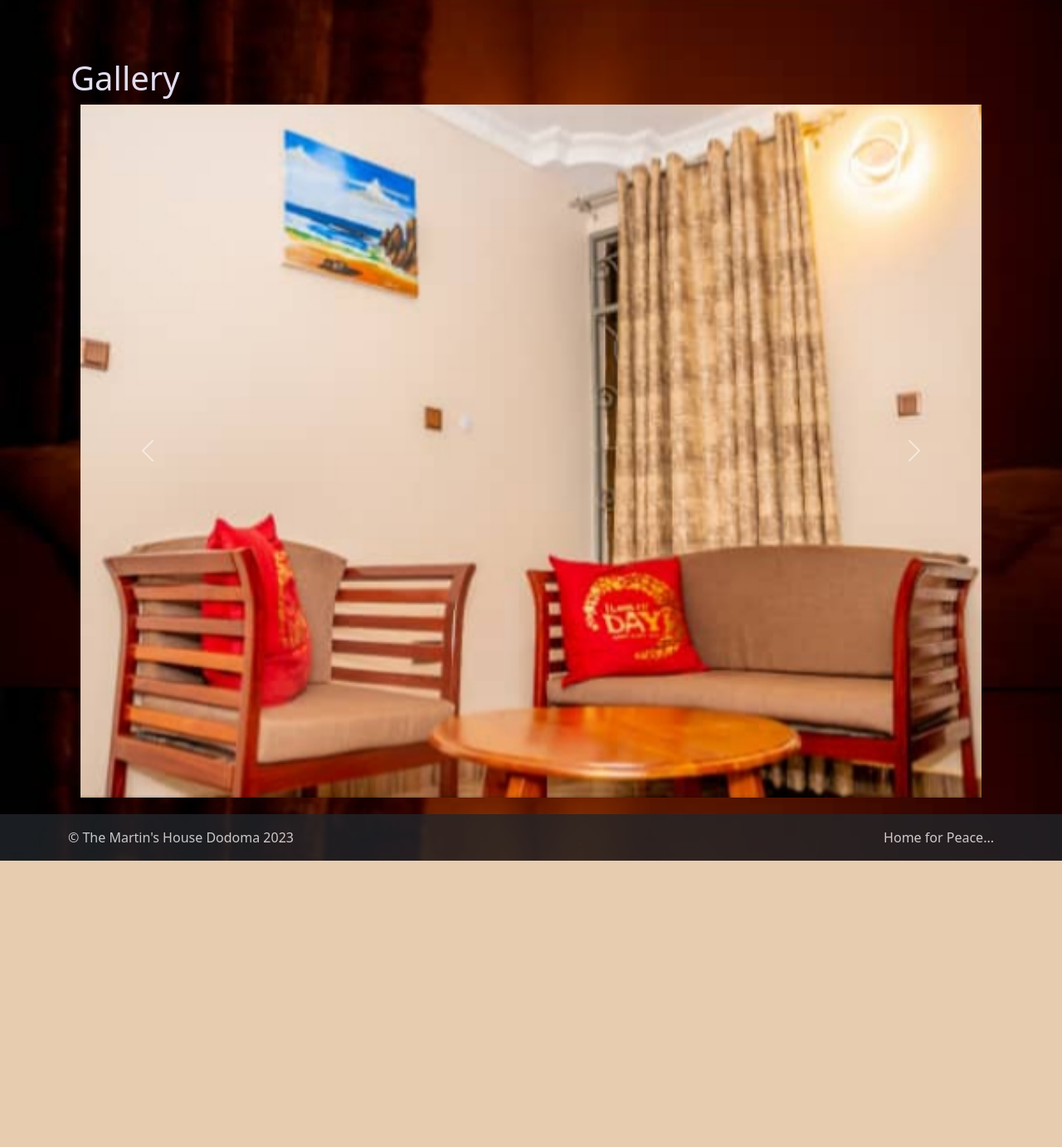
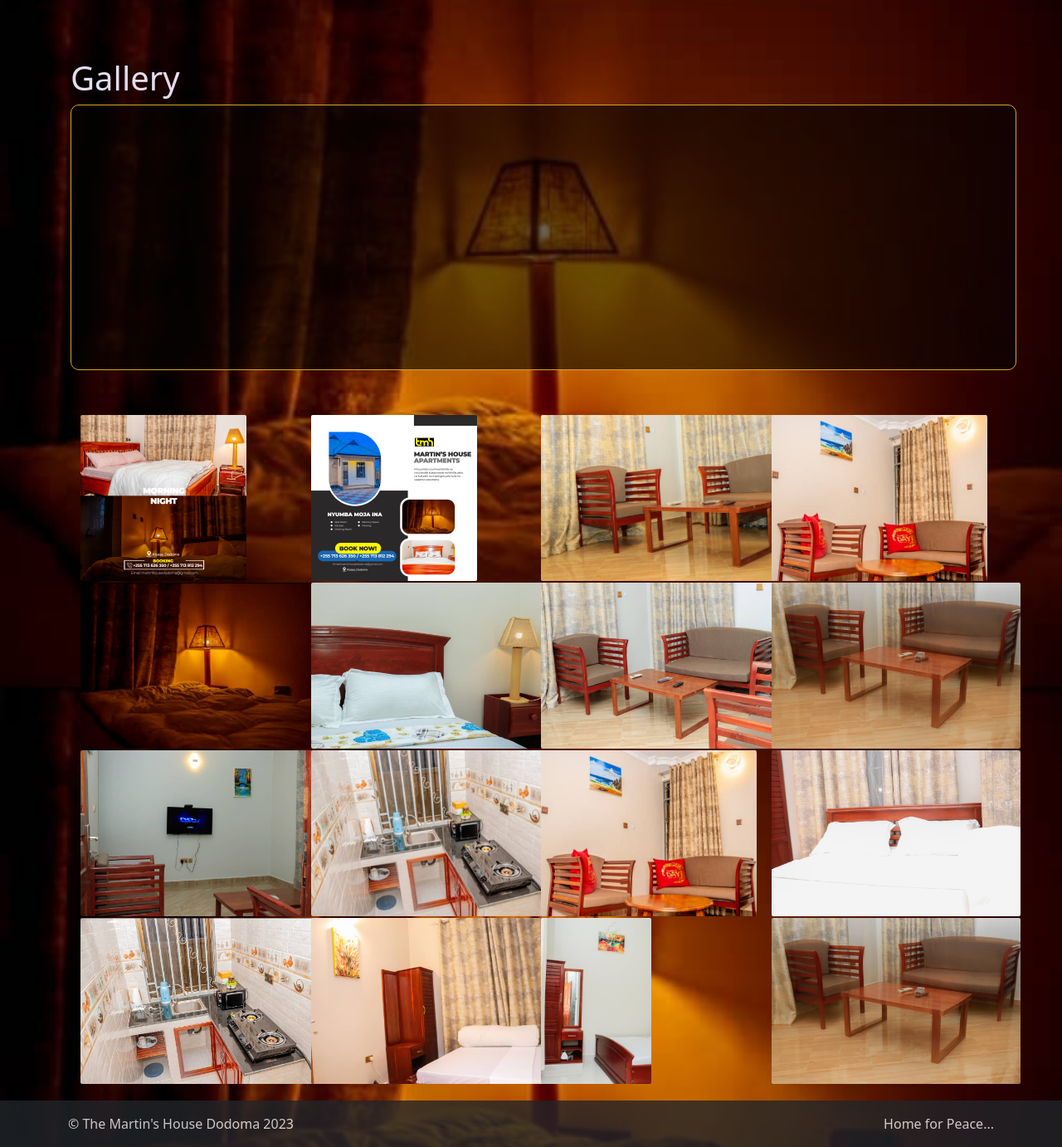
Before and after one commit to Normankita/TMH, a Yii app: template views/site/gallery.php in a window 1280 px wide. Shown: the whole page at 83% size. Before the commit the page ends 1037 px from the top, so only its background shows below. Run offline with PHP 8.4 and a stand-in for Yii, Linux system fonts and the light colour scheme; the template is opened without the code that fills it, so the values that code supplies are empty; some libraries are stand-ins or nearby versions.

Commit message:
almost done with gallery

```diff
--- a/composer.json
+++ b/composer.json
@@ -20,7 +20,8 @@
         "yiisoft/yii2-symfonymailer": "~2.0.3",
         "bower-asset/jquery": "^3.7",
         "yiisoft/jquery": "^2.1",
-        "bower-asset/font-awesome": "*"
+        "bower-asset/font-awesome": "*",
+        "coderius/yii2-swiper-slider": "^1.0"
     },
     "require-dev": {
         "yiisoft/yii2-debug": "~2.1.0",
--- a/views/site/gallery.php
+++ b/views/site/gallery.php
@@ -3,6 +3,7 @@
 /** @var yii\web\View $this */
 
 use yii\helpers\Html;
+use coderius\swiperslider\SwiperSlider;
 
 $this->title = 'Gallery';
 $this->params['breadcrumbs'][] = $this->title;
@@ -13,39 +14,112 @@
 
      <!--carousel starts here-->
 
- <div class="container flex-column ">
- <div class="carousel slide h-10" data-bs-ride="carousel">
-  <div class="carousel-inner">
-    <div class="carousel-item active">
-      <img src="../../web/images/chair_table.jpg" class="d-block w-100" alt="...">
+ <div class="container flex-column " id="slider">
+ <?= SwiperSlider::widget([
+    // 'on ' . \coderius\swiperslider\SwiperSlider::EVENT_AFTER_REGISTER_DEFAULT_ASSET => function(){
+    //     CustomAsset::register($view);
+    // },
+    'showScrollbar' => true,
+    'slides' => [
+        [
+            'value' => 'The Martin Houses Dodoma',
+            'options' => [
+                'style' => ["background-image" => "url(/images/front.jpg)", "color"=>"blue"]
+            ]
+        ],
+        '<img src="/images/bed.jpg">',
+        '<img src="/images/chair_table.jpg">',
+        '<img src="/images/bed.jpg">',
+        '<img src="/images/kitchen_dim.jpg">',
+        '<img src="/images/pillow.jpg">',
+        '<img src="/images/remote.jpg">',
+    ],
+    // 'assetFromCdn' => true,
+    'clientOptions' => [
+        'slidesPerView' => 2,
+        'spaceBetween'=> 10,
+        'centeredSlides'=> true,
+        'pagination' => [
+            'clickable' => true,
+            'renderBullet' => new \yii\web\JsExpression("function (index, className) {
+                    return '<span class=\"' + className + '\" ><br><b>' + (index + 1) + '</b></span>';
+                },
+            "),
+            ],
+            "scrollbar" => [
+                "el" => SwiperSlider::getItemCssClass(SwiperSlider::SCROLLBAR),
+                "hide" => true,
+            ],
+    ],
+
+    //Global styles to elements. If create styles for all slides
+    'options' => [
+        'styles' => [
+            SwiperSlider::CONTAINER => ["height" => "300px", "margin-top"=>"0px"],
+            SwiperSlider::SLIDE => ["text-align" => "center"],
+        ],
+    ],
+
+]);
+ ?>
+ </div>
+</div>
+
+<div class="container-fluid flex box " id="imsect">
+<div class="row row-cols-lg-auto">
+    <div class="col col-lg-3">
+    <img src="/images/split.jpg" alt="the night view" >
     </div>
-    <div class="carousel-item">
-      <img src="../../web/images/bed_pillow.jpg" class="d-block w-100" alt="...">
+    <div class="col col-lg-3">
+        <img src="/images/tag.jpg" alt="" >
     </div>
-    <div class="carousel-item">
-      <img src="../../web/images/bed.jpg" class="d-block w-100" alt="...">
+    <div class="col col-lg-3">
+        <img src="/images/blurry.jpg" alt="">
     </div>
-    <div class="carousel-item">
-      <img src="../../web/images/dressing_table.jpg" class="d-block w-100" alt="...">
+    <div class="col col-lg-3">
+    <img src="/images/chair_table.jpg" alt="">
     </div>
-    <div class="carousel-item">
-      <img src="../../web/images/night.jpg" class="d-block w-100" alt="...">
+</div>
+<div class="row row-cols-lg-auto">
+    <div class="col col-lg-3">
+    <img src="/images/night.jpg" alt="the night view" >
     </div>
-    <div class="carousel-item">
-      <img src="../../web/images/kitchen_dim.jpg" class="d-block w-100" alt="...">
+    <div class="col col-lg-3">
+        <img src="/images/pillow.jpg" alt="" >
     </div>
-  </div>
-  <button class="carousel-control-prev" type="button" data-bs-target="#carouselExampleControls" data-bs-slide="prev">
-    <span class="carousel-control-prev-icon" aria-hidden="true"></span>
-    <span class="visually-hidden">Previous</span>
-  </button>
-  <button class="carousel-control-next" type="button" data-bs-target="#carouselExampleControls" data-bs-slide="next">
-    <span class="carousel-control-next-icon" aria-hidden="true"></span>
-    <span class="visually-hidden">Next</span>
-  </button>
+    <div class="col col-lg-3">
+        <img src="/images/remote.jpg" alt="">
+    </div>
+    <div class="col col-lg-3">
+    <img src="/images/table.jpg" alt="">
+    </div>
+</div>
+<div class="row row-cols-lg-auto">
+    <div class="col col-lg-3">
+    <img src="/images/tv.jpg" alt="the night view" >
+    </div>
+    <div class="col col-lg-3">
+        <img src="/images/kitchen.jpg" alt="" >
+    </div>
+    <div class="col col-lg-3">
+        <img src="/images/chair_table.jpg" alt="">
+    </div>
+    <div class="col col-lg-3">
+    <img src="/images/bed_pillow.jpg" alt="">
+    </div>
+</div>
+<div class="row row-cols-lg-auto">
+    <div class="col col-lg-3">
+    <img src="/images/kitchen_dim.jpg" alt="the night view" >
+    </div>
+    <div class="col col-lg-3">
+        <img src="/images/wall_light.jpg" alt="" >
+    </div>
+    <div class="col col-lg-3">
+        <img src="/images/dressing_table.jpg" alt="">
+    </div>
+    <div class="col col-lg-3">
+    <img src="/images/table.jpg" alt="">
+    </div>
 </div>
  </div>
-
-
-
-</div>
--- a/web/css/site.css
+++ b/web/css/site.css
@@ -24,8 +24,6 @@
                     color: #c55;
                     font-style: italic;
                 }
-
-
                 /* add sorting icons to gridview sort links */
 
                 a.asc:after,
@@ -67,8 +65,6 @@
                     padding: 10px 20px;
                     margin: 0 0 15px 0;
                 }
-
-
                 /* align the logout "link" (button in form) of the navbar */
 
                 .nav li>form>button.logout {
@@ -135,8 +131,6 @@
                     background-color: #999;
                     width: 80px;
                 }
-
-
                 /* Contact page CSS */
 
                 .headingTitle {
@@ -154,3 +148,51 @@
                     background-color: rgba(202, 174, 36, 0.4);
                     border-color: transparent;
                 }
+
+                .swiper-slide {
+                    height: 400px;
+                    width: auto;
+                }
+
+                .swiper-slide img {
+                    height: 100%;
+                    /*makeimageheightfillparentslide*/
+                    width: auto;
+                    /*keepaspectratio*/
+                    object-fit: cover;
+                    /*scaleimagetocoverslidearea*/
+                    padding-right: 10px;
+                }
+
+                #imsect img {
+                    height: 200px;
+                    width: auto;
+                    margin-top: 2px;
+                }
+
+                #imsect {
+                    margin-top: 380px;
+                }
+
+                img {
+                    border-radius: 2px;
+                    -webkit-border-radius: 2px;
+                    -moz-border-radius: 2px;
+                    -ms-border-radius: 2px;
+                    -o-border-radius: 2px;
+                }
+
+                #slider {
+                    position: fixed;
+                    background-color: rgba(4, 4, 2, 0.6);
+                    height: 320px;
+                    padding: 10px;
+                    border-radius: 10px;
+                    -webkit-border-radius: 10px;
+                    -moz-border-radius: 10px;
+                    -ms-border-radius: 10px;
+                    -o-border-radius: 10px;
+                    border-color: goldenrod;
+                    border-style: groove;
+                    border-width: 1px;
+                }
```
Also changed, not shown: web/images/blurry.jpg (renamed from web/images/IMG-20230912-WA0035.jpg), web/images/front.jpg (renamed from web/images/IMG-20230912-WA0038.jpg), web/images/split.jpg (renamed from web/images/IMG-20230912-WA0039.jpg), web/images/tag.jpg (renamed from web/images/IMG-20230912-WA0037.jpg). Lines whose indentation alone changed are shown as unchanged.
